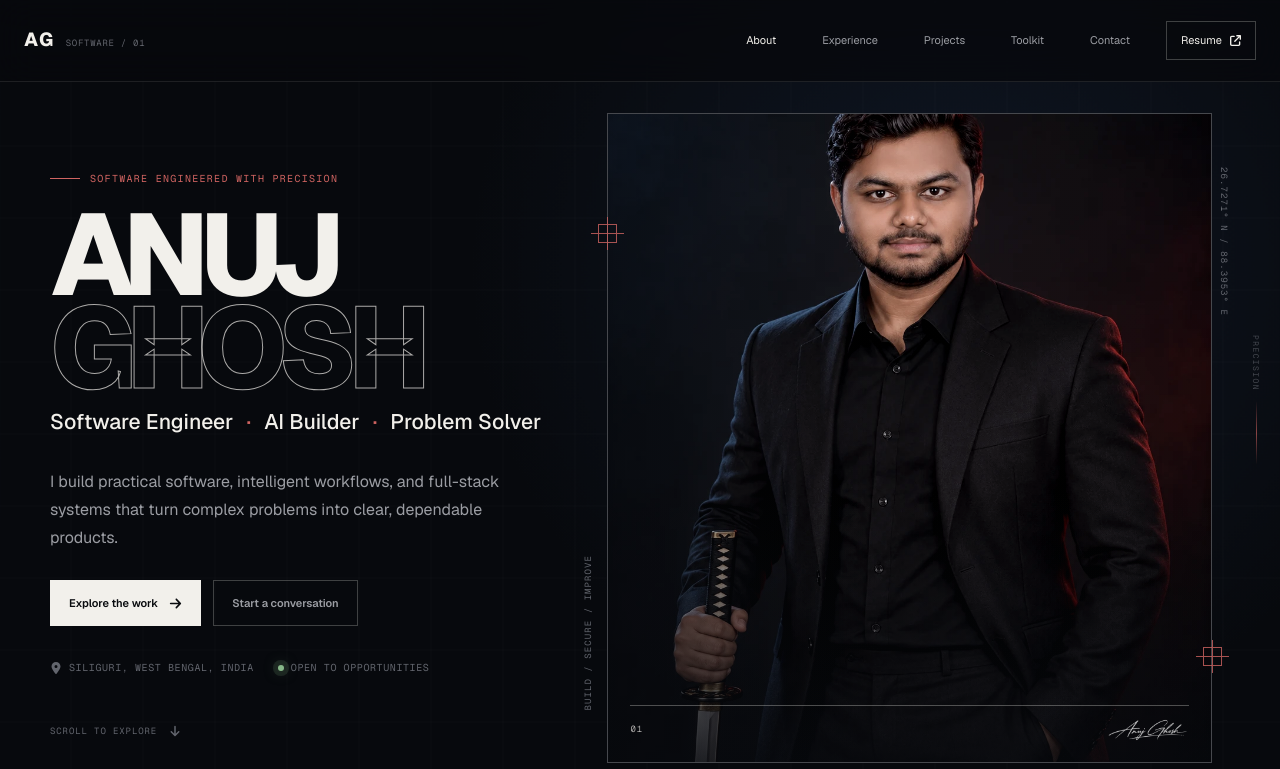
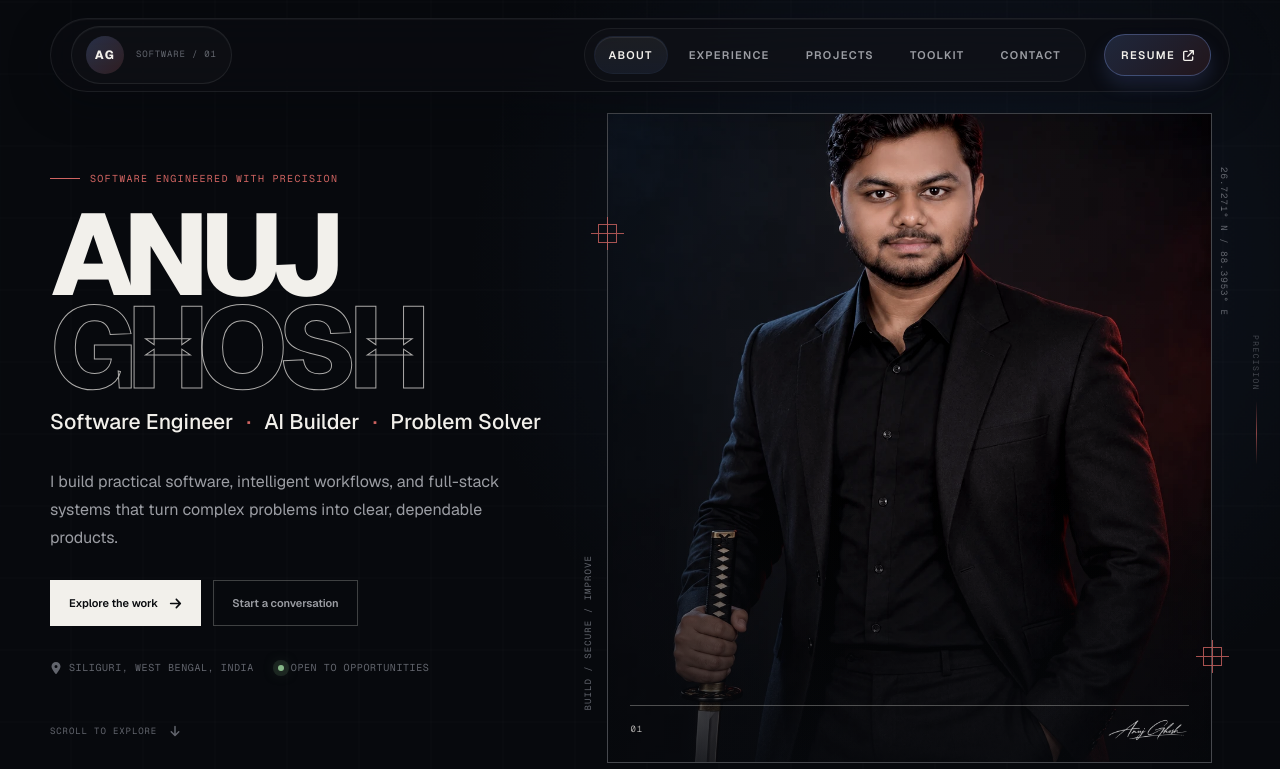
Before and after one commit to anujghosh1220/Portfolio, a Next.js app: page / in a window 1280 px wide. Shown: the top 769 px of the page. Built offline with nearby package versions, Linux system fonts and the light colour scheme.

Commit message:
Refine portfolio navbar styling

```diff
--- a/app/globals.css
+++ b/app/globals.css
@@ -65,17 +65,126 @@ button {
 .precision-rail { position: fixed; top: 50%; right: 18px; z-index: 10; display: flex; align-items: center; gap: 10px; color: var(--faint); font-family: var(--font-geist-mono), monospace; font-size: 8px; letter-spacing: .18em; writing-mode: vertical-rl; transform: translateY(-50%); opacity: .65; }.precision-rail i { display: block; width: 1px; height: 64px; background: linear-gradient(to bottom, transparent, var(--red), transparent); }
 
 .precision-shell { width: min(1180px, calc(100% - 48px)); margin-inline: auto; }
-.precision-nav { position: fixed; inset: 0 0 auto; z-index: 30; display: flex; align-items: center; justify-content: space-between; width: 100%; height: 82px; padding: 0 24px; border-bottom: 1px solid rgba(242, 240, 235, 0.1); background: rgba(7, 9, 13, 0.76); backdrop-filter: blur(18px); transition: height .35s ease, background .35s ease, border-color .35s ease, box-shadow .35s ease; }
-.precision-nav.is-scrolled { height: 68px; background: rgba(7, 9, 13, 0.92); border-color: rgba(242, 240, 235, 0.18); box-shadow: 0 14px 30px rgba(0,0,0,.18); }
-.precision-mark { display: flex; align-items: baseline; gap: 11px; color: var(--ink); text-decoration: none; }
-.precision-mark span { font-size: 19px; font-weight: 800; letter-spacing: 0.08em; }
-.precision-mark small { color: var(--faint); font-family: var(--font-geist-mono), monospace; font-size: 9px; letter-spacing: 0.08em; text-transform: uppercase; }
-.precision-nav-links { display: flex; gap: 30px; margin-left: auto; margin-right: 36px; }
-.precision-nav-links a, .precision-nav-cta { color: var(--muted); font-size: 11px; text-decoration: none; }
-.precision-nav-links a:hover, .precision-nav-links a.is-active, .precision-nav-cta:hover { color: var(--ink); }
-.precision-nav-links a::before { content: '—'; margin-right: 6px; color: var(--red); opacity: 0; transition: opacity 0.2s ease; }
-.precision-nav-links a:hover::before { opacity: 1; }
-.precision-nav-cta { display: flex; align-items: center; gap: 8px; border: 1px solid var(--line-strong); padding: 10px 14px; color: var(--ink); }
+.precision-nav {
+  position: fixed;
+  top: 18px;
+  left: 50%;
+  z-index: 30;
+  display: flex;
+  align-items: center;
+  justify-content: space-between;
+  width: min(1180px, calc(100% - 28px));
+  height: 74px;
+  padding: 0 18px 0 20px;
+  border: 1px solid rgba(255, 255, 255, 0.08);
+  border-radius: 999px;
+  background: rgba(10, 12, 18, 0.7);
+  backdrop-filter: blur(18px);
+  box-shadow: 0 12px 40px rgba(5, 8, 14, 0.34), inset 0 1px 0 rgba(255,255,255,0.04);
+  transform: translateX(-50%);
+  transition: top .35s ease, height .35s ease, background .35s ease, border-color .35s ease, box-shadow .35s ease, transform .35s ease;
+}
+.precision-nav.is-scrolled {
+  top: 12px;
+  height: 68px;
+  background: rgba(8, 10, 15, 0.84);
+  border-color: rgba(255, 255, 255, 0.12);
+  box-shadow: 0 20px 45px rgba(5, 8, 14, 0.44), inset 0 1px 0 rgba(255,255,255,0.05);
+}
+.precision-mark {
+  display: inline-flex;
+  align-items: center;
+  gap: 12px;
+  padding: 9px 14px;
+  border: 1px solid rgba(255,255,255,0.08);
+  border-radius: 999px;
+  background: rgba(255,255,255,0.02);
+  color: var(--ink);
+  text-decoration: none;
+  box-shadow: inset 0 1px 0 rgba(255,255,255,0.04);
+}
+.precision-mark span {
+  display: inline-flex;
+  align-items: center;
+  justify-content: center;
+  width: 38px;
+  height: 38px;
+  border-radius: 50%;
+  background: linear-gradient(135deg, rgba(134, 169, 255, 0.22), rgba(208, 100, 97, 0.18));
+  color: var(--ink);
+  font-size: 12px;
+  font-weight: 800;
+  letter-spacing: 0.12em;
+}
+.precision-mark small {
+  color: var(--faint);
+  font-family: var(--font-geist-mono), monospace;
+  font-size: 9px;
+  letter-spacing: 0.09em;
+  text-transform: uppercase;
+}
+.precision-nav-links {
+  display: flex;
+  align-items: center;
+  gap: 8px;
+  margin-left: auto;
+  margin-right: 18px;
+  padding: 8px 10px;
+  border: 1px solid rgba(255,255,255,0.06);
+  border-radius: 999px;
+  background: rgba(255,255,255,0.02);
+}
+.precision-nav-links a,
+.precision-nav-cta {
+  position: relative;
+  color: var(--muted);
+  font-size: 11px;
+  font-weight: 600;
+  letter-spacing: 0.12em;
+  text-decoration: none;
+  text-transform: uppercase;
+}
+.precision-nav-links a {
+  display: inline-flex;
+  align-items: center;
+  justify-content: center;
+  min-height: 36px;
+  padding: 8px 14px;
+  border-radius: 999px;
+  transition: color .2s ease, background .2s ease, box-shadow .2s ease, transform .2s ease;
+}
+.precision-nav-links a::before {
+  content: none;
+}
+.precision-nav-links a:hover,
+.precision-nav-links a.is-active {
+  color: var(--ink);
+  background: linear-gradient(180deg, rgba(255,255,255,0.06), rgba(134,169,255,0.08));
+  box-shadow: inset 0 1px 0 rgba(255,255,255,0.08), 0 0 0 1px rgba(134,169,255,0.12);
+}
+.precision-nav-links a:hover {
+  transform: translateY(-1px);
+}
+.precision-nav-cta {
+  display: inline-flex;
+  align-items: center;
+  justify-content: center;
+  gap: 8px;
+  min-height: 42px;
+  padding: 10px 16px;
+  border: 1px solid rgba(134, 169, 255, 0.32);
+  border-radius: 999px;
+  background: linear-gradient(135deg, rgba(134, 169, 255, 0.18), rgba(208, 100, 97, 0.12));
+  color: var(--ink);
+  box-shadow: 0 10px 18px rgba(84, 107, 179, 0.2);
+  transition: transform .2s ease, box-shadow .2s ease, border-color .2s ease, background .2s ease;
+}
+.precision-nav-cta:hover {
+  transform: translateY(-2px);
+  border-color: rgba(134, 169, 255, 0.65);
+  box-shadow: 0 16px 24px rgba(84, 107, 179, 0.3);
+  background: linear-gradient(135deg, rgba(134, 169, 255, 0.28), rgba(208, 100, 97, 0.18));
+}
 
 .precision-hero { position: relative; display: grid; grid-template-columns: minmax(0, 0.9fr) minmax(420px, 1.1fr); gap: 48px; min-height: 770px; align-items: center; padding-top: 106px; }
 .hero-copy { position: relative; z-index: 2; padding-bottom: 30px; }
```
